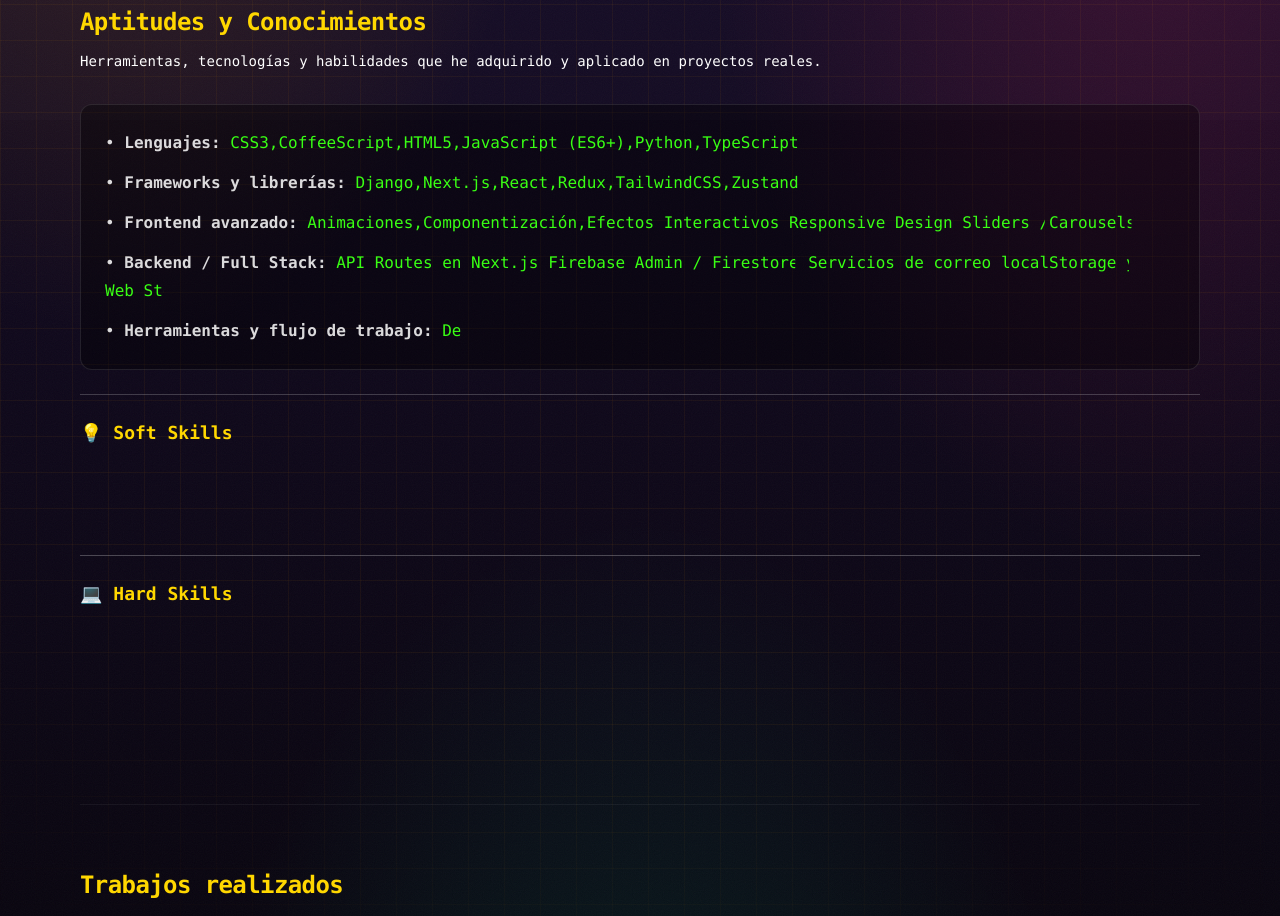
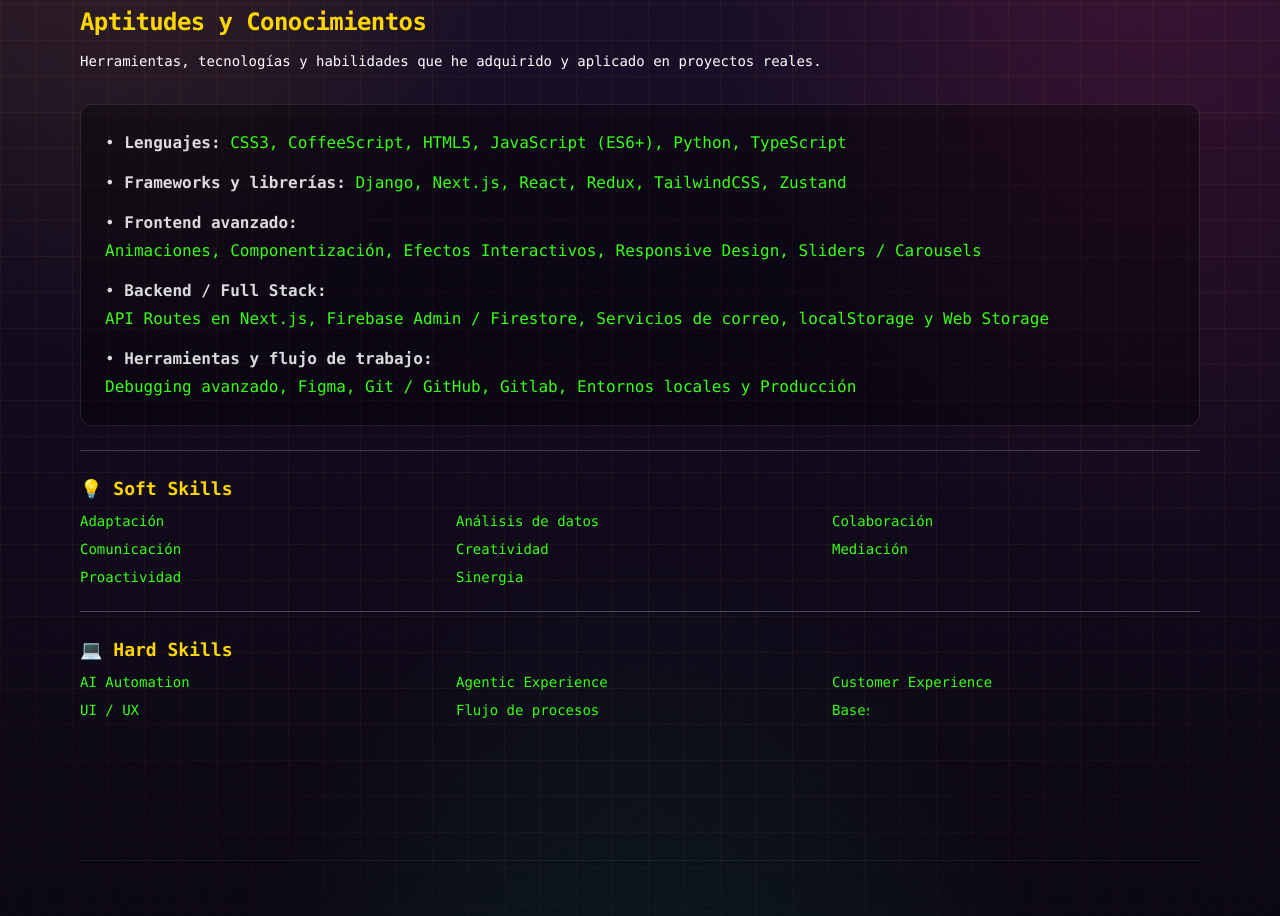
Before and after one commit to lu-developer476/Portfolio, a Next.js app: page /about in a window 1280 px wide. Shown: the part 680-1596 px from the top of the page. Built offline with nearby package versions, Linux system fonts and the light colour scheme.

Commit message:
page.tsx

```diff
--- a/src/app/about/page.tsx
+++ b/src/app/about/page.tsx
@@ -38,51 +38,37 @@
 
           <p className="text-white/85 leading-7">
             • <strong>Lenguajes:</strong>{" "}
-            <span className="word delay-0">CSS3, </span>
-            <span className="word delay-1">CoffeeScript, </span>
-            <span className="word delay-2">HTML5, </span>
-            <span className="word delay-3">JavaScript (ES6+), </span>
-            <span className="word delay-4">Python, </span>
-            <span className="word delay-5">TypeScript </span>
+            <span className="word delay-0">
+              CSS3, CoffeeScript, HTML5, JavaScript (ES6+), Python, TypeScript
+            </span>
           </p>
 
           <p className="text-white/85 leading-7">
             • <strong>Frameworks y librerías:</strong>{" "}
-            <span className="word delay-6">Django, </span>
-            <span className="word delay-7">Next.js, </span>
-            <span className="word delay-8">React, </span>
-            <span className="word delay-9">Redux, </span>
-            <span className="word delay-10">TailwindCSS, </span>
-            <span className="word delay-11">Zustand </span>
+            <span className="word delay-2">
+              Django, Next.js, React, Redux, TailwindCSS, Zustand
+            </span>
           </p>
 
           <p className="text-white/85 leading-7">
             • <strong>Frontend avanzado:</strong>{" "}
-            <span className="word delay-12">Animaciones, </span>
-            <span className="word delay-13">Componentización, </span>
-            <span className="word delay-14">Efectos Interactivos, </span>
-            <span className="word delay-15">Responsive Design, </span>
-            <span className="word delay-16">Sliders / </span>
-            <span className="word delay-17">Carousels </span>
+            <span className="word delay-4">
+              Animaciones, Componentización, Efectos Interactivos, Responsive Design, Sliders / Carousels
+            </span>
           </p>
 
           <p className="text-white/85 leading-7">
             • <strong>Backend / Full Stack:</strong>{" "}
-            <span className="word delay-18">API Routes en Next.js, </span>
-            <span className="word delay-19">Firebase Admin / Firestore, </span>
-            <span className="word delay-20">Servicios de correo, </span>
-            <span className="word delay-21">localStorage y </span>
-            <span className="word delay-22">Web Storage </span>
+            <span className="word delay-6">
+              API Routes en Next.js, Firebase Admin / Firestore, Servicios de correo, localStorage y Web Storage
+            </span>
           </p>
 
           <p className="text-white/85 leading-7">
             • <strong>Herramientas y flujo de trabajo:</strong>{" "}
-            <span className="word delay-23">Debugging avanzado, </span>
-            <span className="word delay-24">Figma, </span>
-            <span className="word delay-25">Git / GitHub, </span>
-            <span className="word delay-26">Gitlab, </span>
-            <span className="word delay-27">Entornos locales y </span>
-            <span className="word delay-28">Producción </span>
+            <span className="word delay-8">
+              Debugging avanzado, Figma, Git / GitHub, Gitlab, Entornos locales y Producción
+            </span>
           </p>
 
         </div>
@@ -95,14 +81,14 @@
           </h3>
 
           <div className="grid grid-cols-2 md:grid-cols-3 gap-2 text-sm">
-            <span className="word delay-29">Adaptación </span>
-            <span className="word delay-30">Análisis de datos </span>
-            <span className="word delay-31">Colaboración </span>
-            <span className="word delay-32">Comunicación </span>
-            <span className="word delay-33">Creatividad </span>
-            <span className="word delay-34">Mediación </span>
-            <span className="word delay-35">Proactividad </span>
-            <span className="word delay-36">Sinergia </span>
+            <span className="word delay-10">Adaptación </span>
+            <span className="word delay-11">Análisis de datos </span>
+            <span className="word delay-12">Colaboración </span>
+            <span className="word delay-13">Comunicación </span>
+            <span className="word delay-14">Creatividad </span>
+            <span className="word delay-15">Mediación </span>
+            <span className="word delay-16">Proactividad </span>
+            <span className="word delay-17">Sinergia </span>
           </div>
         </div>
 
@@ -114,19 +100,19 @@
           </h3>
 
           <div className="grid grid-cols-2 md:grid-cols-3 gap-2 text-sm">
-            <span className="word delay-37">AI Automation </span>
-            <span className="word delay-38">Agentic Experience </span>
-            <span className="word delay-39">Customer Experience </span>
-            <span className="word delay-40">UI / UX </span>
-            <span className="word delay-41">Flujo de procesos </span>
-            <span className="word delay-42">Bases de datos </span>
-            <span className="word delay-43">Herramientas digitales </span>
-            <span className="word delay-44">Maquetación Web </span>
-            <span className="word delay-45">Prototipado </span>
-            <span className="word delay-46">Storytelling </span>
-            <span className="word delay-47">UI Editing </span>
-            <span className="word delay-48">UX Writing </span>
-            <span className="word delay-49">User Research </span>
+            <span className="word delay-18">AI Automation </span>
+            <span className="word delay-19">Agentic Experience </span>
+            <span className="word delay-20">Customer Experience </span>
+            <span className="word delay-21">UI / UX </span>
+            <span className="word delay-22">Flujo de procesos </span>
+            <span className="word delay-23">Bases de datos </span>
+            <span className="word delay-24">Herramientas digitales </span>
+            <span className="word delay-25">Maquetación Web </span>
+            <span className="word delay-26">Prototipado </span>
+            <span className="word delay-27">Storytelling </span>
+            <span className="word delay-28">UI Editing </span>
+            <span className="word delay-29">UX Writing </span>
+            <span className="word delay-30">User Research </span>
           </div>
         </div>
       </Section>
```
